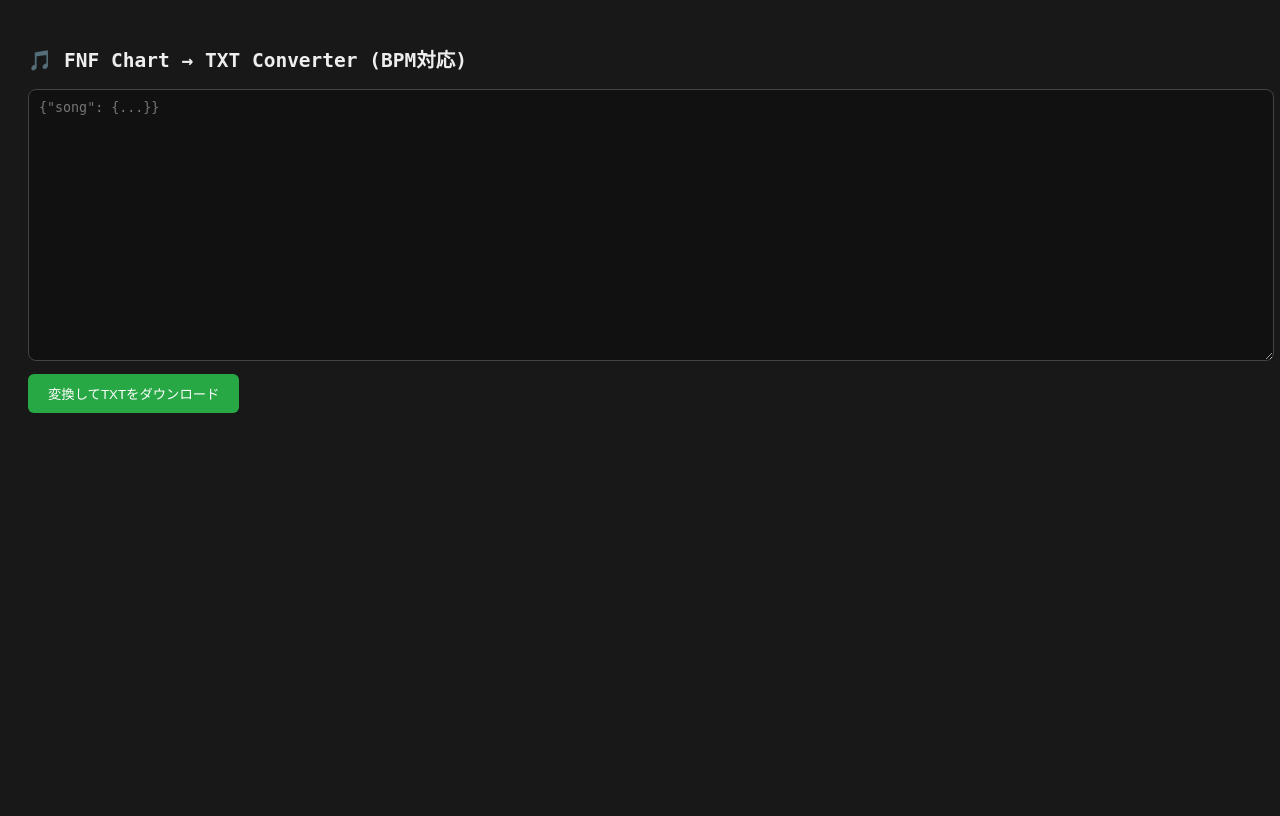
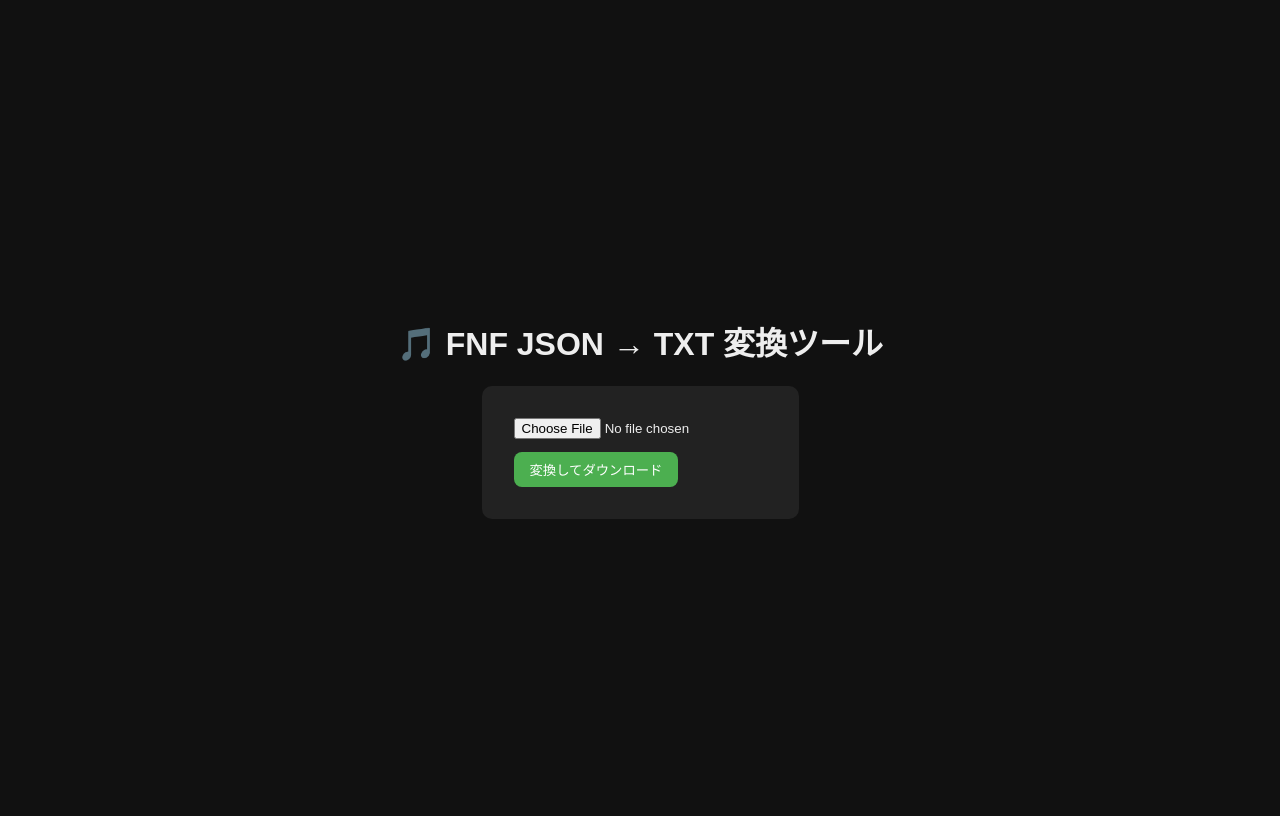
Before and after one commit to Ryouse1/Fnf-note-converter, a Flask app: page / in a window 1280 px wide. Before the commit the page ends 413 px from the top, so only its background shows below. Run offline with Flask 3, Linux system fonts and the light colour scheme.

Commit message:
Update index.html

```diff
--- a/templates/index.html
+++ b/templates/index.html
@@ -1,22 +1,46 @@
 <!DOCTYPE html>
-<html>
+<html lang="ja">
 <head>
-    <title>FNF Chart → TXT Converter (BPM対応)</title>
-    <style>
-        body { font-family: monospace; background: #181818; color: #eee; padding: 20px; }
-        textarea { width: 100%; height: 250px; background: #111; color: #0f0; border: 1px solid #444; padding: 10px; border-radius: 8px; }
-        button { background: #28a745; color: white; border: none; padding: 10px 20px; border-radius: 6px; margin-top: 10px; cursor: pointer; }
-        button:hover { background: #218838; }
-    </style>
+  <meta charset="UTF-8" />
+  <meta name="viewport" content="width=device-width, initial-scale=1.0">
+  <title>FNF Chart Converter</title>
+  <style>
+    body {
+      font-family: sans-serif;
+      background: #111;
+      color: #eee;
+      display: flex;
+      flex-direction: column;
+      align-items: center;
+      justify-content: center;
+      height: 100vh;
+    }
+    form {
+      background: #222;
+      padding: 2em;
+      border-radius: 10px;
+    }
+    input[type=file] {
+      margin-bottom: 1em;
+    }
+    button {
+      background: #4caf50;
+      color: white;
+      padding: 0.6em 1.2em;
+      border: none;
+      border-radius: 8px;
+      cursor: pointer;
+    }
+    button:hover {
+      background: #66bb6a;
+    }
+  </style>
 </head>
 <body>
-    <h2>🎵 FNF Chart → TXT Converter (BPM対応)</h2>
-    <form method="POST">
-        <textarea name="chart" placeholder='{"song": {...}}'></textarea><br>
-        <button type="submit">変換してTXTをダウンロード</button>
-    </form>
-    {% if result %}
-        <p>{{ result }}</p>
-    {% endif %}
+  <h1>🎵 FNF JSON → TXT 変換ツール</h1>
+  <form action="/convert" method="post" enctype="multipart/form-data">
+    <input type="file" name="file" accept=".json" required><br>
+    <button type="submit">変換してダウンロード</button>
+  </form>
 </body>
 </html>
```
